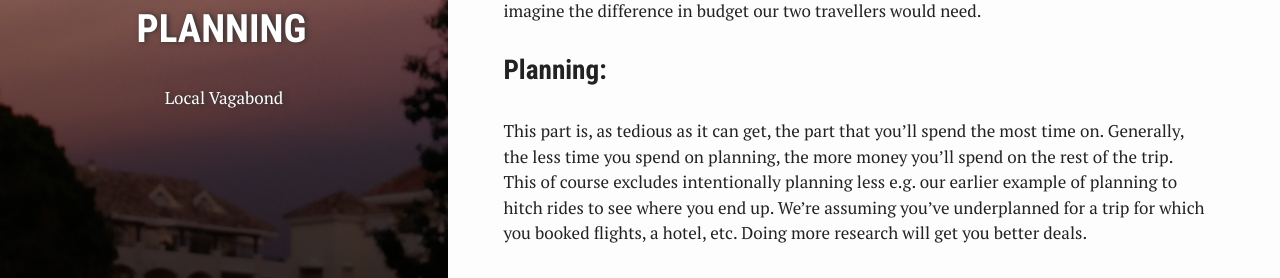
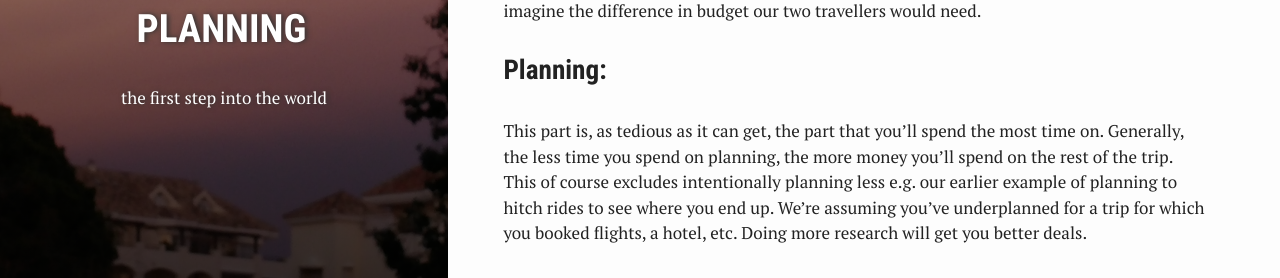
Before and after one commit to neha-snkl/neha-snkl.github.io, a Jekyll site: the page built from _posts/2019-03-21-planning.markdown, in a window 1280 px wide. Shown: the part 593-871 px from the top of the page. Built offline with Jekyll 4.4.1, drawn with Linux system fonts in a browser that asks for light colours.

Commit message:
changed article tag line

```diff
--- a/_posts/2019-03-21-planning.markdown
+++ b/_posts/2019-03-21-planning.markdown
@@ -3,7 +3,7 @@ bg: "IMG_20190318_100605_759.jpg"
 layout: post
 title:  "My approach to planning travel"
 crawlertitle: "How to plan to travel"
-summary: "Local Vagabond"
+summary: "the first step into the world"
 date:   2019-03-21 23:09:47
 categories: posts
 tags: 'planning'
```
